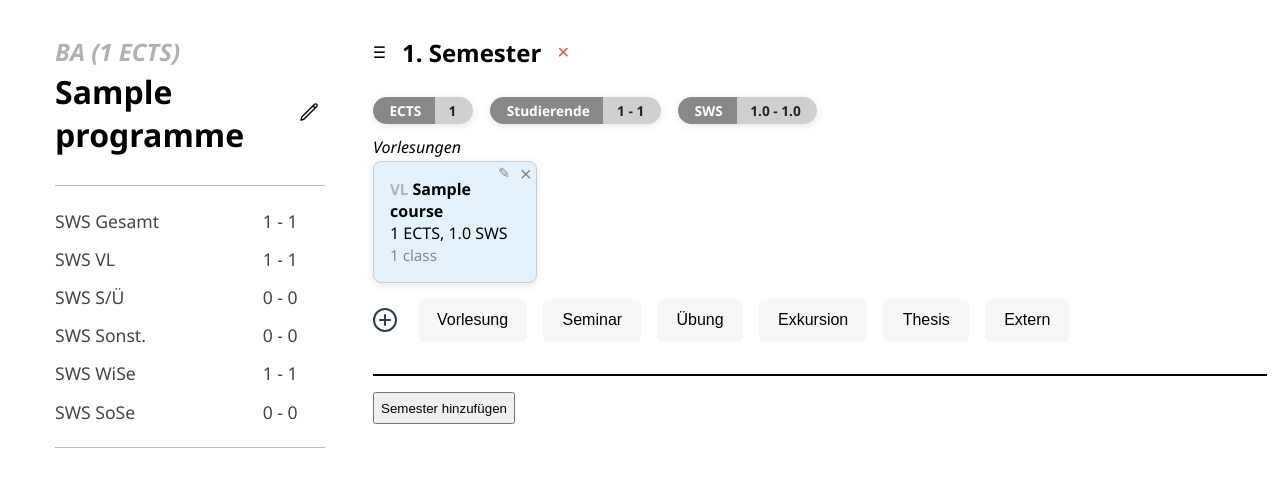
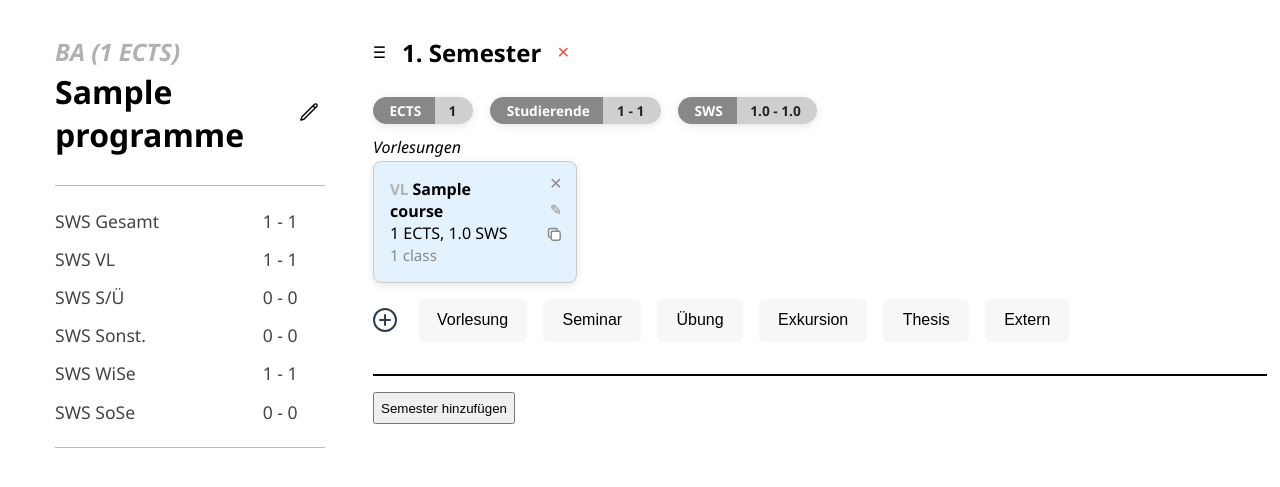
Before and after one commit to jfb-h/programme-designer, a Django app: page /programme/1/ in a window 1280 px wide. Shown: the part 69-556 px from the top of the page. Run offline with Django 5.2, Linux system fonts and the light colour scheme; a user stored in the database is signed in; tables that the repository leaves empty hold one stand-in row (values such as "Sample post").

Commit message:
course card duplicate

```diff
--- a/studyprogrammes/static/studyprogrammes/site.css
+++ b/studyprogrammes/static/studyprogrammes/site.css
@@ -66,10 +66,22 @@ input[name=message] {
   border: 1px solid #ccc;
   border-radius: 8px;
   padding: 1em;
+  padding-right: 3.5em; /* Increased right padding */
   width: 130px;
   position: relative;
   box-shadow: 0 2px 8px 0 rgba(0,0,0,0.10);
   background: #fff;
+}
+
+.course-actions-vertical {
+  position: absolute;
+  top: 8px;
+  right: 8px;
+  display: flex;
+  flex-direction: column;
+  align-items: flex-end;
+  gap: 0.3em;
+  z-index: 2;
 }
 
 .semester-ects {
--- a/studyprogrammes/templates/studyprogrammes/programme.html
+++ b/studyprogrammes/templates/studyprogrammes/programme.html
@@ -95,21 +95,39 @@
                 <div id="course-list-{{ semester.id }}-{{ group.0 }}" class="course-list" style="display:flex; gap:1em; flex-wrap:wrap;">
                   {% for course in group_courses %}
                     <div class="course-block" id="course-{{ course.id }}" data-group="{{ course.group }}">
-                      <form method="post" style="position:absolute; top:0px; right:4px; margin:0;">
+                      <!-- Action Buttons Container -->
+                      <div style="display:flex; flex-direction:column; align-items:center; gap:0.2em;">
+                        <div class="course-actions-vertical">
+                          <form method="post" style="margin:0;">
                             {% csrf_token %}
                             <input type="hidden" name="delete_course_id" value="{{ course.id }}">
                             <button type="submit" name="delete_course"
-                          style="background:none; color:#888; border:none; border-radius:2px; padding:0.0em 0.0em; cursor:pointer; font-size:1.3em;"
+                              style="background:none; color:#888; border:none; border-radius:2px; cursor:pointer; font-size:1.3em;"
                               title="Remove Course">&times;</button>
                           </form>
-                      <!-- Add Edit Button -->
                           <button type="button"
                             class="edit-course-btn"
-                        style="position:absolute; top:2px; right:20px; background:none; border:none; color:#888; cursor:pointer; font-size:0.9em;"
+                            style="background:none; border:none; color:#888; cursor:pointer; font-size:0.9em;"
                             title="Kurs bearbeiten"
                             onclick="openEditCourseModal('{{ course.id }}')">
                             &#9998;
                           </button>
+                          <form method="post" style="margin:0;">
+                            {% csrf_token %}
+                            <input type="hidden" name="duplicate_course_id" value="{{ course.id }}">
+                            <button type="submit" name="duplicate_course"
+                              class="duplicate-course-btn"
+                              style="background:none; border:none; color:#888; cursor:pointer; font-size:0.9em;"
+                              title="Kurs duplizieren">
+                              <svg width="18" height="18" viewBox="0 0 20 20" fill="none" stroke="currentColor" stroke-width="1.5" stroke-linecap="round" stroke-linejoin="round">
+                                <rect x="5" y="5" width="10" height="10" rx="2" stroke="#888"/>
+                                <rect x="8" y="8" width="10" height="10" rx="2" fill="#fff" stroke="#888"/>
+                              </svg>
+                            </button>
+                          </form>
+                        </div>
+                      </div>
+                      <!-- End Action Buttons Container -->
                       <span style="color:#b2b1b1; font-weight:bold; font-size:0.95em;">
                         {% if course.type == 'lecture' %}VL{% elif course.type == 'seminar' %}S{% elif course.type == 'tutorial' %}Ü{% elif course.type == 'fieldtrip' %}E{% elif course.type == 'thesis' %}T{% elif course.type == 'external' %}E{% endif %}
                       </span>
--- a/studyprogrammes/views.py
+++ b/studyprogrammes/views.py
@@ -146,6 +146,25 @@ def programme_view(request, pk):
                 if form.is_valid():
                     form.save()
                     return redirect(request.path)
+        elif 'duplicate_course' in request.POST:
+            # Duplicate a course in the same semester
+            course_id = request.POST.get('duplicate_course_id')
+            orig = Course.objects.filter(id=course_id, semester__programme=programme).first()
+            if orig:
+                # Find the max order in this semester
+                max_order = Course.objects.filter(semester=orig.semester).aggregate(models.Max('order'))['order__max'] or 0
+                Course.objects.create(
+                    name=orig.name,
+                    group=orig.group,
+                    ects=orig.ects,
+                    sws=orig.sws,
+                    type=orig.type,
+                    max_participants=orig.max_participants,
+                    semester=orig.semester,
+                    description=orig.description,
+                    order=max_order + 1
+                )
+            return redirect(request.path)
         elif 'add_semester' in request.POST:
             semester_form = SemesterForm(request.POST)
             if semester_form.is_valid():
```
Lines whose indentation alone changed are shown as unchanged.
